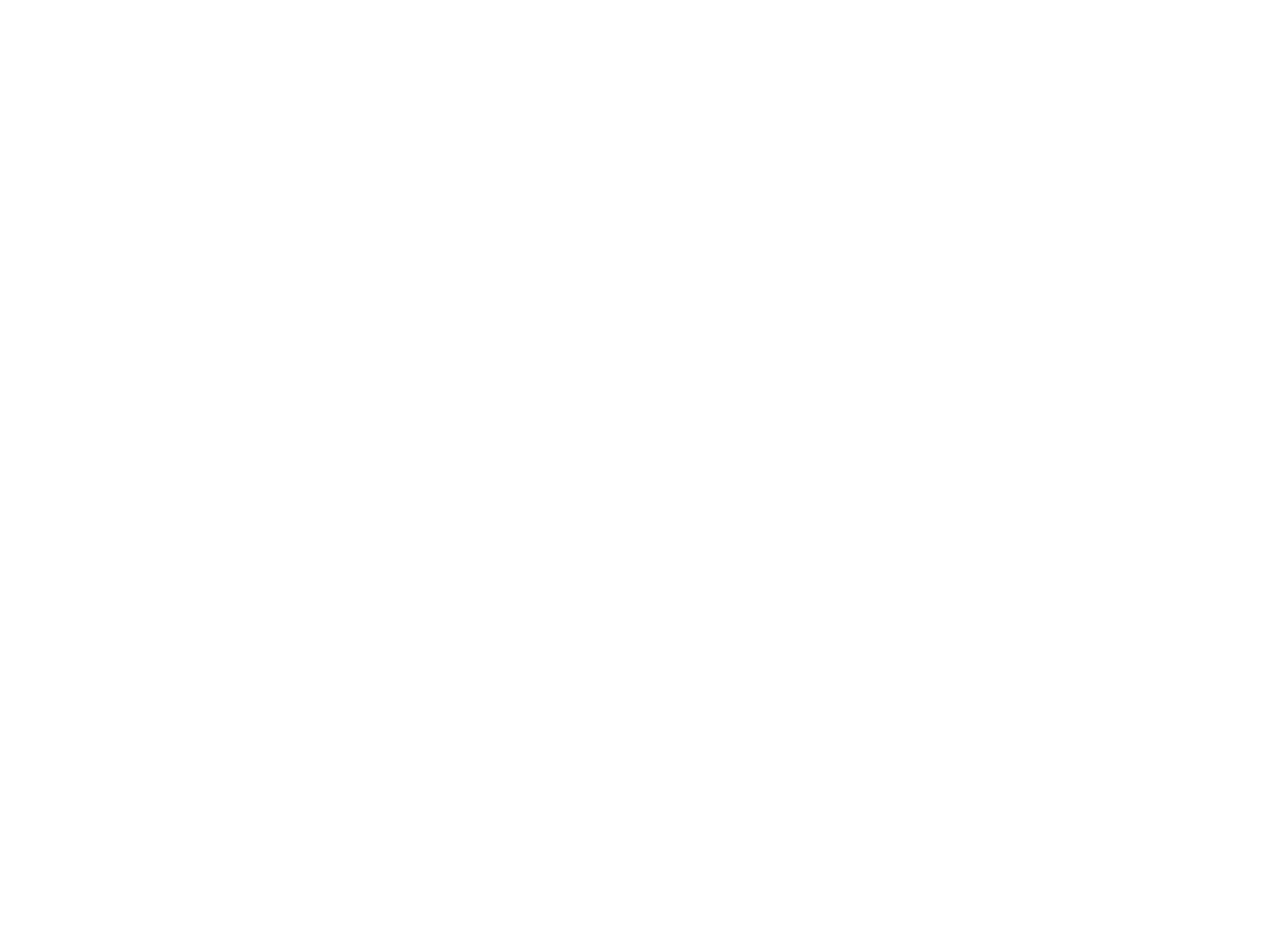
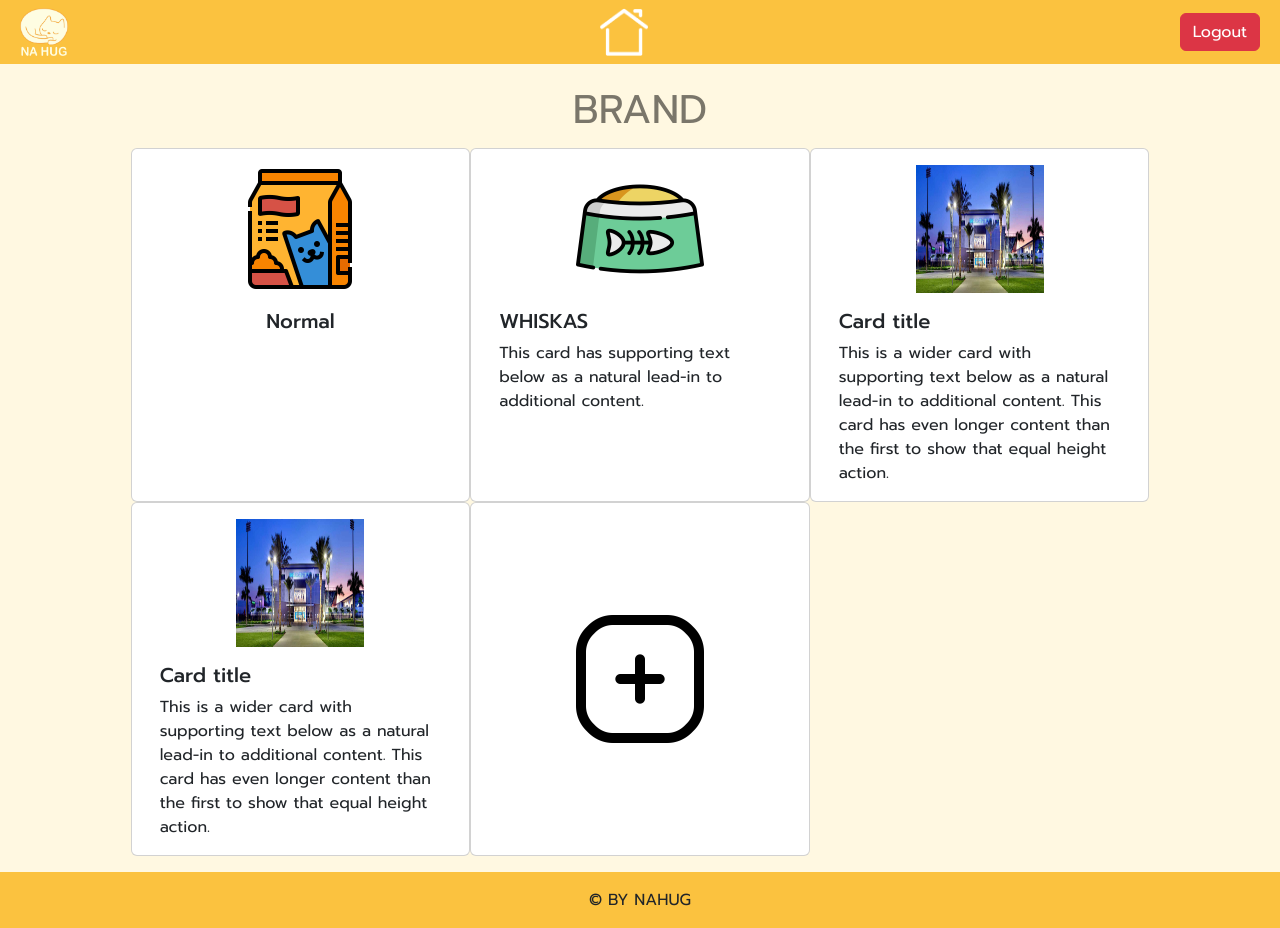
Before and after one commit to ammaret909/NAHUG_Front, a React (Create React App) app in the folder my-react-hackathon/: page /adminbrand in a window 1280 px wide. Before the commit this address had no page. Before the commit the page ends 800 px from the top, so only its background shows below. Built offline with nearby package versions, Linux system fonts and the light colour scheme.

Commit message:
start-admin

```diff
--- /dev/null
+++ b/my-react-hackathon/src/Admin/AdminBrand.js
@@ -0,0 +1,66 @@
+import Navbar from "../Component/Nav";
+import Footer from "../Component/Footer";
+import { Link } from "react-router-dom";
+
+export default function AdminHome() {
+    return (
+        <>
+            <Navbar />
+            <div className="container-fluid p-0 m-0 bg-h-egg login-con">
+                <div className="row justify-content-center m-0 p-0">
+
+                    <div className="d-flex col-1"></div>
+
+                    <div className="d-flex bg-h-egg row justify-content-center col-10">
+                        <div className="pt-3 text-back t-text d-flex justify-content-center align-items-center">
+                            <label for="" className="">BRAND</label>
+                        </div>
+
+                        <div className="card-deck col-12 row justify-content-start mt-2 mb-3">
+                            <div className="card col-12 col-sm-6 col-md-4 justify-content-center align-items-center" >
+                                <img className="d-flex h-logo-card mt-3" src="./image/catfood1.png" />
+                                <div className="card-body">
+                                    <h5 className="card-title">Normal</h5>
+                                    <p className="card-text"></p>
+                                </div>
+                            </div>
+                            <div className="card col-12 col-sm-6 col-md-4 justify-content-center align-items-center">
+                                <img className="d-flex h-logo-card mt-3" src="./image/catfood2.png" />
+                                <div className="card-body">
+                                    <h5 className="card-title">WHISKAS</h5>
+                                    <p className="card-text">This card has supporting text below as a natural lead-in to additional content.</p>
+                                </div>
+                            </div>
+                            <div className="card col-12 col-sm-6 col-md-4 justify-content-center align-items-center">
+                                <img className="d-flex h-logo-card mt-3" src="./image/test1.jpg" />
+                                <div className="card-body">
+                                    <h5 className="card-title">Card title</h5>
+                                    <p className="card-text">This is a wider card with supporting text below as a natural lead-in to additional content. This card has even longer content than the first to show that equal height action.</p>
+                                </div>
+                            </div>
+                            <div className="card col-12 col-md-4 justify-content-center align-items-center">
+                                <img className="d-flex h-logo-card mt-3" src="./image/test1.jpg" />
+                                <div className="card-body">
+                                    <h5 className="card-title">Card title</h5>
+                                    <p className="card-text">This is a wider card with supporting text below as a natural lead-in to additional content. This card has even longer content than the first to show that equal height action.</p>
+                                </div>
+                            </div>
+
+                            <div className="card col-12 col-md-4 justify-content-center align-items-center">
+                                <div className="card-body d-flex align-items-center">
+                                    <img className="d-flex h-logo-card" src="./image/plus.png" />
+                                </div>
+                            </div>
+
+
+
+                        </div>
+                    </div>
+
+                    <div className="d-flex col-1"></div>
+                </div>
+            </div>
+            <Footer />
+        </>
+    )
+}
--- /dev/null
+++ b/my-react-hackathon/src/Admin/AdminHome.js
@@ -0,0 +1,42 @@
+import Navbar from "../Component/Nav";
+import Footer from "../Component/Footer";
+import { Link } from "react-router-dom";
+
+export default function AdminHome() {
+    return (
+        <>
+            <Navbar />
+            <div className="container-fluid p-0 m-0 bg-h-egg login-con">
+                <div className="row justify-content-center m-0 p-0">
+
+                    <div className="d-flex col-1 col-md-2"></div>
+
+                    <div className="d-flex bg-h-egg row justify-content-center col-8">
+                        <div className="pt-3 text-back t-text d-flex justify-content-center align-items-center">
+                            <label for="" className="">FUNCTION</label>
+                        </div>
+
+                        <div className="card-deck col-12 row justify-content-around mt-2 mb-3 content-h align-items-center">
+                            <div className="card col-12 col-sm-6 col-md-4 justify-content-center align-items-center" >
+                                <img className="d-flex h-logo-card mt-3" src="./image/catfood1.png" />
+                                <div className="card-body">
+                                    <h5 className="card-title">FOOD</h5>
+                                </div>
+                            </div>
+                            <div className="card col-12 col-sm-6 col-md-4 justify-content-center align-items-center">
+                                <img className="d-flex h-logo-card mt-3" src="./image/injection.png" />
+                                <div className="card-body">
+                                    <h5 className="card-title">VACCINE</h5>
+                                </div>
+                            </div>
+
+                        </div>
+                    </div>
+
+                    <div className="d-flex col-1 col-md-2"></div>
+                </div>
+            </div>
+            <Footer />
+        </>
+    )
+}
--- a/my-react-hackathon/src/App.js
+++ b/my-react-hackathon/src/App.js
@@ -9,6 +9,8 @@
 import AddCat from './Menu/AddCat'
 import EditCat from './Menu/EditCat'
 import Profile from './Menu/Profile'
+import AdminHome from './Admin/AdminHome'
+import AdminBrand from './Admin/AdminBrand'
 
 
 export default function App() {
@@ -21,6 +23,8 @@
       <Route path="/addcat" element={<AddCat />} />
       <Route path="/editcat" element={<EditCat />} />
       <Route path="/profile" element={<Profile />} />
+      <Route path="/adminhome" element={<AdminHome />} />
+      <Route path="/adminbrand" element={<AdminBrand />} />
 
     </Routes>
   );
--- a/my-react-hackathon/src/Component/Nav.js
+++ b/my-react-hackathon/src/Component/Nav.js
@@ -5,10 +5,10 @@
         <>
             <nav className="navbar bg-h-orange m-0 p-2">
                 <div className="container-fluid d-flex ">
-                    <img src="image/logo2.png" className="d-flex icon-s" alt="logo2.png"></img>
+                    <img src="image/logo2.png" className="d-flex icon-s1" alt="logo2.png"></img>
 
                     <div className=" justify-content-center">
-                        <img src="image/home2.png" className="icon-s " alt="logo2.png"></img>
+                        <img src="image/home2.png" className="icon-s1 " alt="logo2.png"></img>
                     </div>
 
                     <form className="d-flex">
--- a/my-react-hackathon/src/index.css
+++ b/my-react-hackathon/src/index.css
@@ -19,6 +19,10 @@
 /* color */
 .login-con {
   min-height: 100vh;
+}
+
+.content-h {
+  height: 100%;
 }
 
 .bg-h-orange {
@@ -100,6 +104,11 @@
   height: 5rem;
 }
 
+.icon-s1 {
+  width: 3rem;
+  height: 3rem;
+}
+
 .icon-mini {
   width: 1.5rem;
   height: 1.5rem;
```
Also changed, not shown: my-react-hackathon/src/Menu/AddCat.js (+0 -38 lines).
